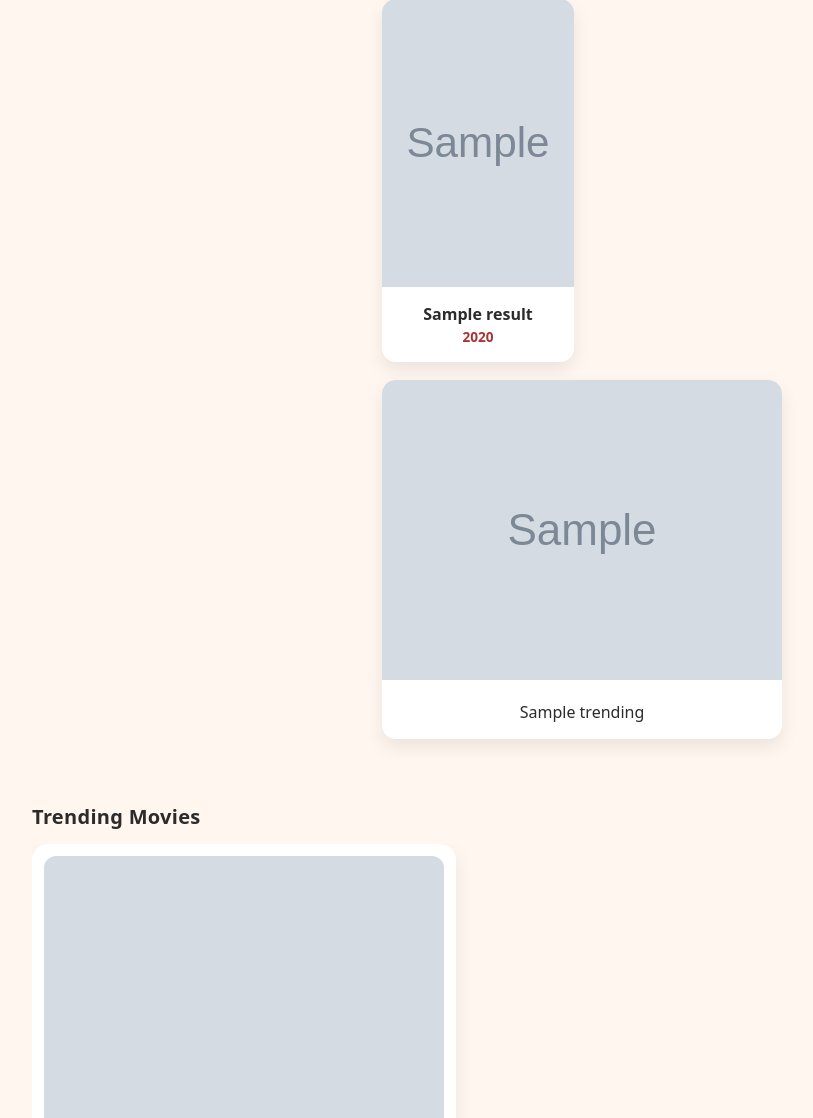
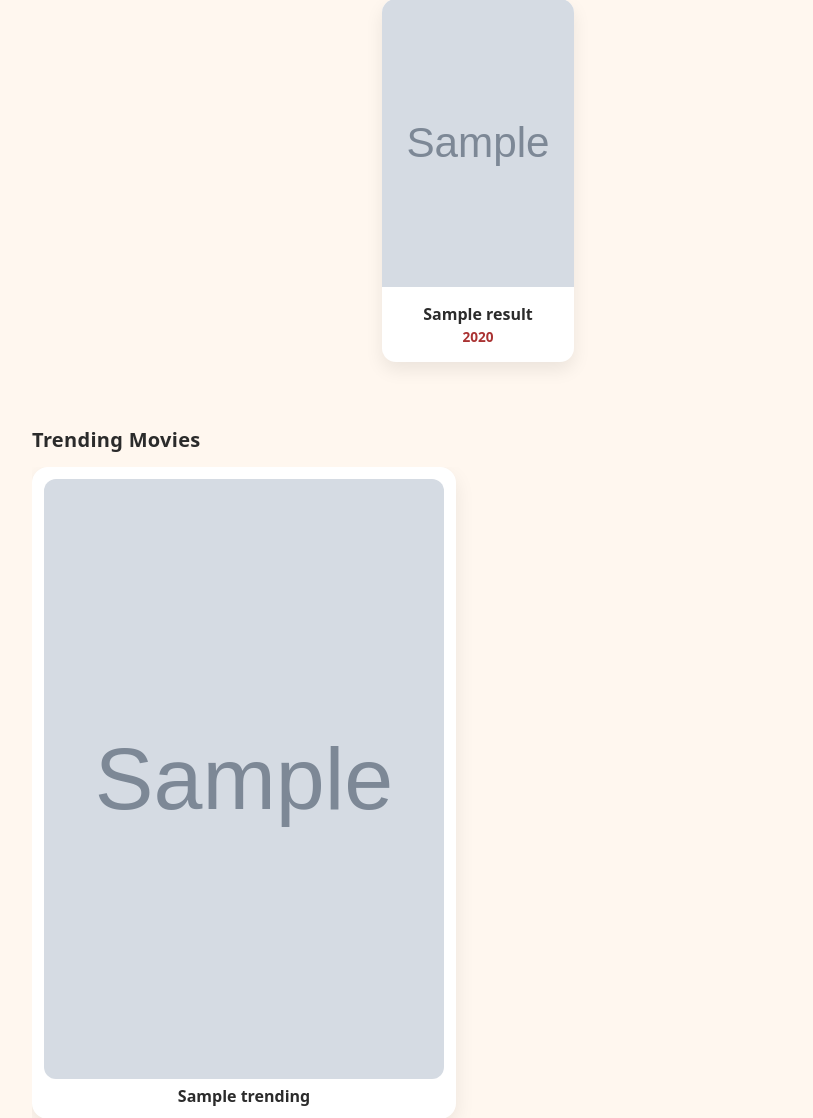
Before and after one commit to abhithombare45/Movie-Recommender-System, a Flask app: template templates/index.html in a window 1280 px wide. Shown: the part 342-1460 px from the top of the page, without its empty margins (58-871 px from the left). Run offline with Flask 3, Linux system fonts and the light colour scheme; the template is opened without the code that fills it: most values are stand-ins (such as "Sample title", 1, 10 or a date in 2020); grey boxes marked "Sample" are stand-in pictures; parts of the project's set-up code (start-up, migrations or seed data) failed here and were passed over.

Commit message:
Auto COMMIT on React Tut Project

```diff
--- a/templates/index.html
+++ b/templates/index.html
@@ -43,14 +43,15 @@
     {% endif %}
 
     <!-- Trending section should come AFTER recommendations, but always visible -->
-    <div class="trending-slider">
+    <!-- <div class="trending-slider">
       {% for item in trending %}
       <div class="movie-card">
-        <img src="{{ item.poster }}" alt="{{ item.title }}" onerror="this.src='/assets/icons/placeholder.jpg';">
+        <img src="{{ item.poster }}" alt="{{ item.title }}"
+          onerror="this.src='Movie-Recommender-System/static/icons/placeholder.jpg';">
         <p>{{ item.title }}</p>
       </div>
       {% endfor %}
-    </div>
+    </div> -->
 
   </div>
 </section>
```
